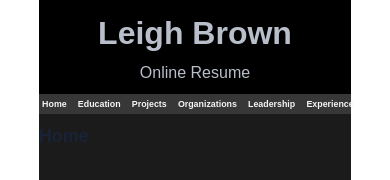
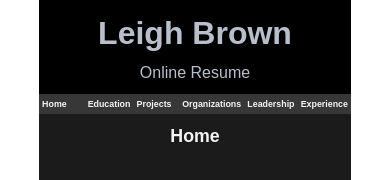
Before and after one commit to ljbrown4/mp-1, a plain HTML site: page index.html in a window 390 px wide. Shown: the top 180 px of the page. Drawn offline with Linux system fonts and the light colour scheme.

Commit message:
fixed home-title for smaller screens

```diff
--- a/index.css
+++ b/index.css
@@ -41,7 +41,6 @@ nav ul{
     background-color: #373737;
     color: whitesmoke;
     list-style: none;
-    gap: 5px /* i didn't like how far apart they were*/
 }
 nav li{
     color: whitesmoke;
@@ -161,8 +160,8 @@ footer a{
         color: #b9bfca;
     }
     #home-title {
-        text-align: Left;
-        color: #192236;
+        text-align: center;
+        color: whitesmoke;
 
     }
     #arch {
```
